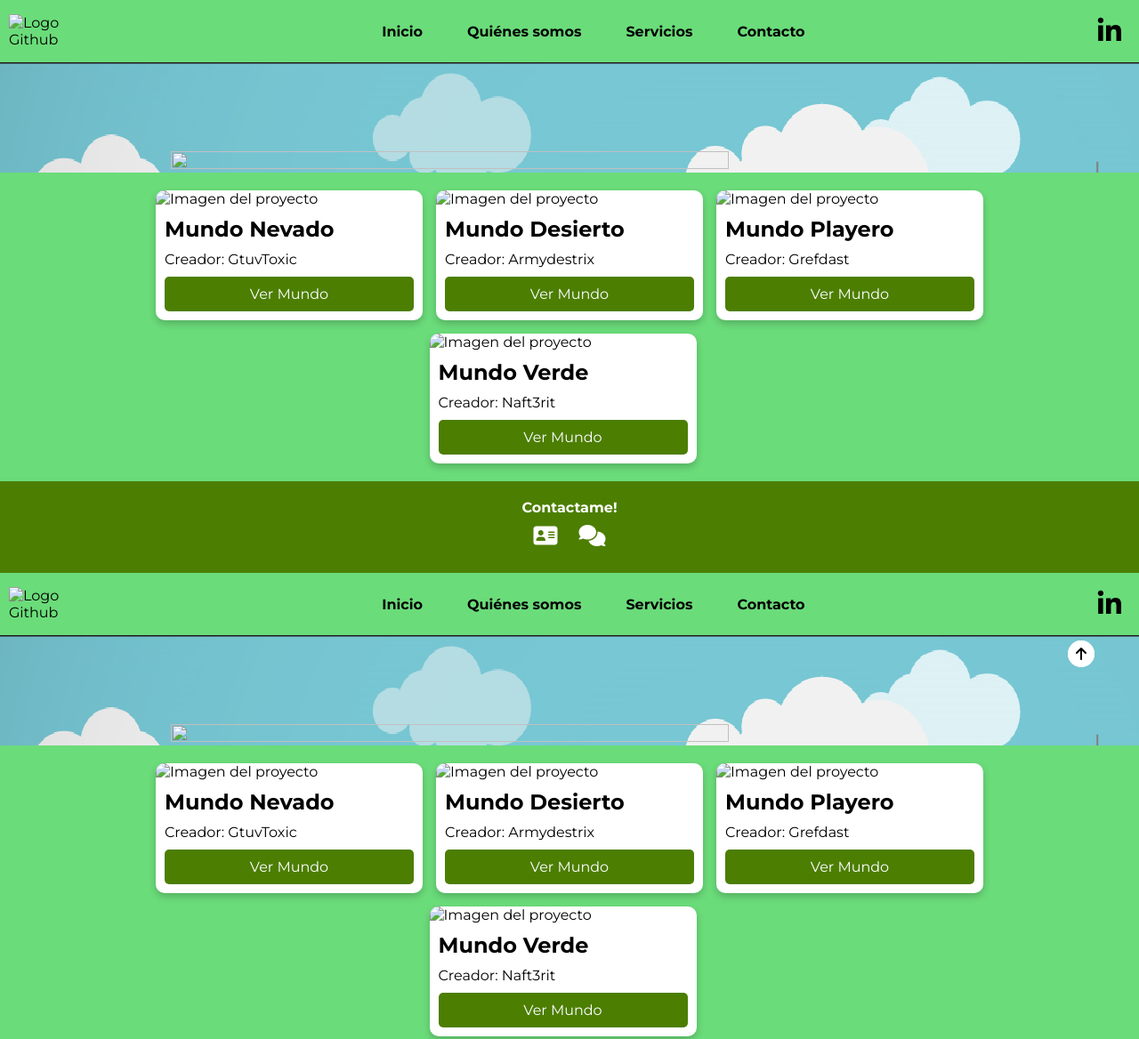
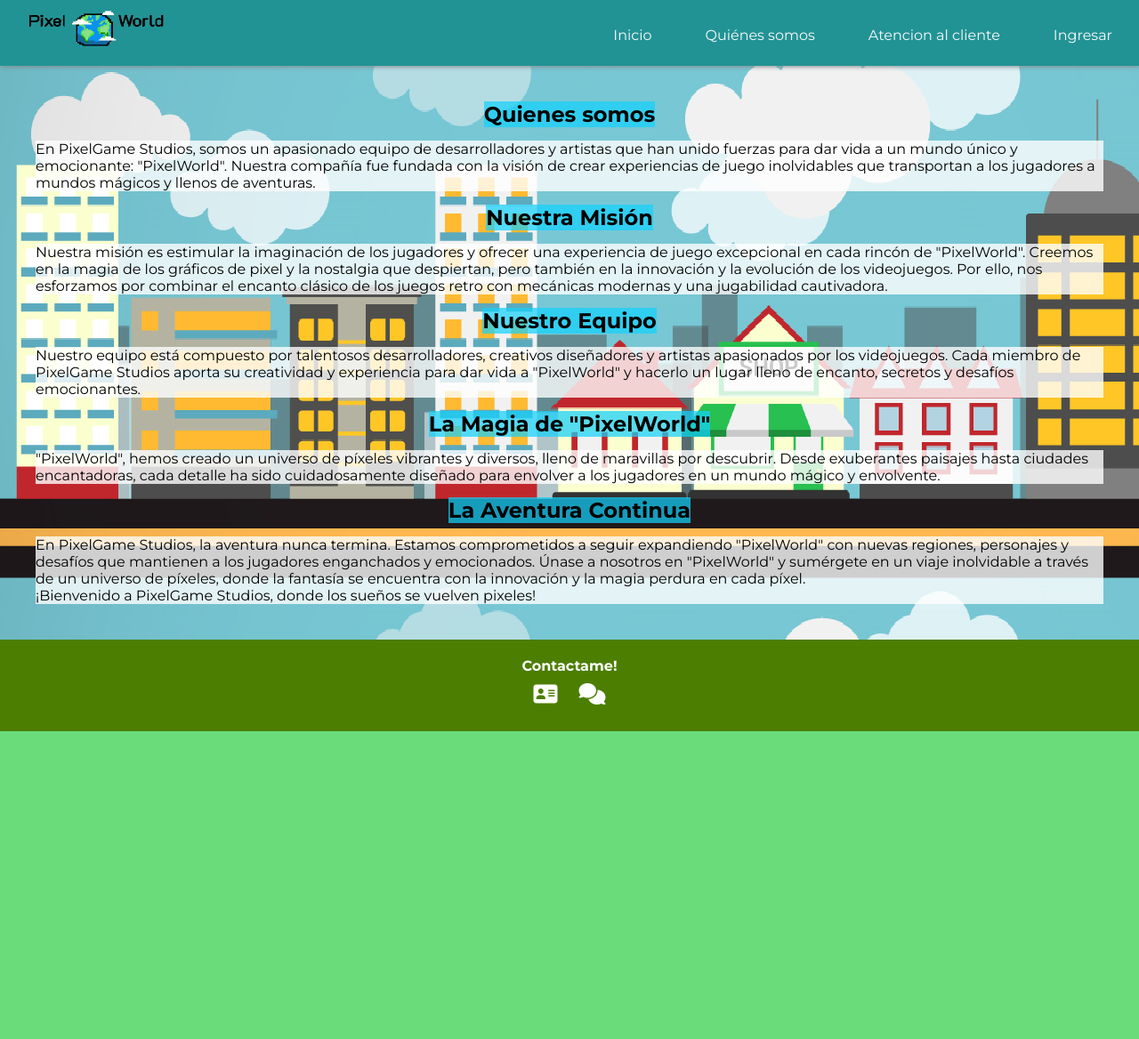
Before and after one commit to FabSpore01/Coderhouse-Miproyecto, a plain HTML site: page pages/somos.html in a window 1280 px wide. Shown: the top 1168 px of the page at 89% size. After the commit the page ends 822 px from the top, so only its background shows below. Drawn offline with Linux system fonts and the light colour scheme; files that its build step writes are made by us from their sources; files whose address does not match are found by name.

Commit message:
finalizado

```diff
--- a/css/header.css
+++ b/css/header.css
@@ -1,56 +1,175 @@
-header{
-    display: flex;
-    justify-content: space-between;
-    align-items: center;
-    padding: 10px;
+@import url("https://fonts.googleapis.com/css2?family=Poppins:wght@400;700&display=swap");
 
-    position: sticky;
-    width: 100%;
-    top: 0px;
-    background-color: var(--color-primario);
-    z-index: 999;
+:root
+{
+    --white: #f9f9f9;
+    --green: #229395;
+    --green-light: #7acbcd;
+    --black: #36383F;
+    --grey: #85888C;
 }
 
-header img.imagenLogoHeader{
-    width: 100px;
+*
+{
+    margin: 0;
+    padding: 0;
+    box-sizing: border-box;
 }
 
-header .navbar{
-    display: flex;
-    gap: 50px;
-    font-weight: 800;
+body
+{
+    font-family: "Poppins", sans-serif;
 }
 
-.navbar a{
-    transition: all 100ms;
+main
+{
+    padding: 20px;
 }
 
-.navbar a:hover{
-    color: var(--color-secundario);
-    padding-bottom: 2px;
-    position: relative;
-    bottom: 2px;
-    border-bottom: 2px var(--color-secundario) solid;
+a
+{
+    text-decoration: none;
 }
 
-header i{
-    font-size: 30px;
-    padding: 10px;
-    transition: all 300m s;
-}
-header i:hover{
-    color: var(--color-secundario);
+ul
+{
+    list-style: none;
 }
 
-.menu{
+.header
+{
+    background-color: var(--green);
+    box-shadow: 1px 1px 5px 0px var(--grey);
+    position: sticky;
+    top: 0;
+    width: 100%;
+}
+
+.logo
+{
+    display: inline-block;
+    color: var(--white);
+    font-size: 60px;
+    height: 70px;
+    width: 200px;
+    margin-left: 10px;
+}
+
+.nav
+{
+    width: 100%;
+    height: 100%;
+    position: fixed;
+    background-color: var(--green);
+    overflow: hidden;
+    max-height: 0;
+    transition: max-height .5s ease-out;
+}
+
+.menu a
+{
+    display: block;
+    padding: 30px;
+    color: var(--white);
+}
+
+.menu a:hover
+{
+    background-color: var(--green-light);
+}
+
+.hamb
+{
+    cursor: pointer;
+    float: right;
+    padding: 40px 20px;
+}
+
+
+.hamb-line
+{
+    background: var(--white);
+    display: block;
+    height: 2px;
+    position: relative;
+    width: 24px;
+
+}
+
+.hamb-line::before,
+.hamb-line::after
+{
+    background: var(--white);
+    content: '';
+    display: block;
+    height: 100%;
+    position: absolute;
+    transition: all .2s ease-out;
+    width: 100%;
+}
+
+.hamb-line::before
+{
+    top: 5px;
+}
+
+.hamb-line::after
+{
+    top: -5px;
+}
+
+.side-menu
+{
     display: none;
 }
 
-@media (max-width: 700px){
-    header .navbar{
+.side-menu:checked ~ nav
+{
+    max-height: 100%;
+}
+
+.side-menu:checked ~ .hamb .hamb-line
+{
+    background: transparent;
+}
+
+.side-menu:checked ~ .hamb .hamb-line::before
+{
+    transform: rotate(-45deg);
+    top:0;
+}
+
+.side-menu:checked ~ .hamb .hamb-line::after
+{
+    transform: rotate(45deg);
+    top:0;
+}
+
+@media (min-width: 768px)
+{
+    .nav
+    {
+        max-height: none;
+        top: 0;
+        position: relative;
+        float: right;
+        width: fit-content;
+        background-color: transparent;
+    }
+
+    .menu li
+    {
+        float: left;
+    }
+
+    .menu a:hover
+    {
+        background-color: transparent;
+        color: var(--green-light)
+    }
+
+    .hamb
+    {
         display: none;
     }
-    .menu{
-        display: inline;
-    }
 }
--- a/css/somos.css
+++ b/css/somos.css
@@ -0,0 +1,11 @@
+.bodysomos{
+    background-image: url(../img/banner.png);
+}
+.h2{
+    text-align: center;
+    background-color: rgba(20, 209, 251, 0.719);
+}
+.p{
+    color: black;
+    background-color: rgba(255, 255, 255, 0.792);
+}
--- a/pages/somos.html
+++ b/pages/somos.html
@@ -16,190 +16,63 @@
         crossorigin="anonymous" referrerpolicy="no-referrer" />
 
     <!-- link favicon -->
-    <link rel="shortcut icon" href="./img/world.png" type="image/x-icon">
+    <link rel="shortcut icon" href="../img/world.png" type="image/x-icon">
 
     <!-- link a css -->
-    <link rel="stylesheet" href="../css/somos.css">
+    <link rel="stylesheet" href="../css/global.css">
 
     <title>Programación web</title>
 </head>
 
-<body>
-    <header>
-        <img src="./img/Mi proyecto (3).png" alt="Logo Github" class="imagenLogoHeader">
-        <nav>
-            <ul class="navbar">
-                <li>
-                    <a href="./index.html">Inicio</a>
-                </li>
-                <li>
-                    <a href="./pages/somos.html">Quiénes somos</a>
-                </li>
-                <li>
-                    <a href="./pages/servicio.html">Servicios</a>
-                </li>
-                <li>
-                    <a href="./pages/atencionalcliente.html">Contacto</a>
-                </li>
+<body class="bodysomos">
+    <header class="header">
+        <a href="../index.html"><img src="../img/Mi proyecto (3).png" alt="Logo Github" class="logo"></a>
+        <input type="checkbox" id="side-menu" class="side-menu">
+        <label for="side-menu" class="hamb"><span class="hamb-line"></span></label>
+        <nav class="nav">
+            <ul class="menu">
+                <li> <a href="../index.html">Inicio</a></li>
+                <li><a href="../pages/somos.html">Quiénes somos</a></li>
+                <li><a target="_blank" href="../pages/atencionalcliente.html">Atencion al cliente</a></li>
+                <li><a href="../pages/user.html">Ingresar</a></li>
             </ul>
-        </nav>
-        <nav> <!-- Etiqueta contenedora general -->
-            <a target="_blank" href="#"><i class="fa-brands fa-linkedin-in"></i></a>
-            <i class="fa-solid fa-bars menu"></i>
         </nav>
     </header>
     <main>
-        <div class="banner">
-            <div class="bannerinfo">
-                <img src="./img/Mi proyecto (3).png" alt="" class="imgbanner">
-            </div>
-        </div>
         <section class="listadoCartas">
-
-            <article class="card">
-                <img src="./img/montaña.png" alt="Imagen del proyecto">
-                <div class="info">
-                    <h2>Mundo Nevado</h2>
-                    <p>Creador: GtuvToxic</p>
-                    <a href="./pages/mundonevado.html" class="button">Ver Mundo</a>
-                </div>
-            </article>
-            <article class="card">
-                <img src="./img/desierto.png" alt="Imagen del proyecto">
-                <div class="info">
-                    <h2>Mundo Desierto</h2>
-                    <p>Creador: Armydestrix</p>
-                    <a href="/pages/mundootoño.html" class="button">Ver Mundo</a>
-                </div>
-            </article>
-            <article class="card">
-                <img src="./img/playa.png" alt="Imagen del proyecto">
-                <div class="info">
-                    <h2>Mundo Playero</h2>
-                    <p>Creador: Grefdast</p>
-                    <a href="/pages/mundoplayero.html" class="button">Ver Mundo</a>
-                </div>
-            </article>
-            <article class="card">
-                <img src="./img/imgmontaña.png" alt="Imagen del proyecto">
-                <div class="info">
-                    <h2>Mundo Verde</h2>
-                    <p>Creador: Naft3rit</p>
-                    <a href="/pages/mundoverde.html" class="button">Ver Mundo</a>
-                </div>
-            </article>
-            <a href="#top"><i class="fa-solid fa-arrow-up fa-beat arrow-top"></i></a>
+            <h2 class="h2">Quienes somos</h2>
+            <p class="p">
+                En PixelGame Studios, somos un apasionado equipo de desarrolladores y artistas que han unido fuerzas para dar
+                vida a un mundo único y emocionante: "PixelWorld". Nuestra compañía fue fundada con la visión de crear
+                experiencias de juego inolvidables que transportan a los jugadores a mundos mágicos y llenos de aventuras.</p>
+            <h2 class="h2">Nuestra Misión</h2>
+            <p class="p">Nuestra misión es estimular la imaginación de los jugadores y ofrecer una experiencia de juego
+                excepcional en cada rincón de "PixelWorld". Creemos en la magia de los gráficos de pixel y la nostalgia que
+                despiertan, pero también en la innovación y la evolución de los videojuegos. Por ello, nos esforzamos por
+                combinar el encanto clásico de los juegos retro con mecánicas modernas y una jugabilidad cautivadora.</p>
+            <h2 class="h2">Nuestro Equipo</h2>
+            <p class="p">Nuestro equipo está compuesto por talentosos desarrolladores, creativos diseñadores y artistas
+                apasionados por los videojuegos. Cada miembro de PixelGame Studios aporta su creatividad y experiencia para dar
+                vida a "PixelWorld" y hacerlo un lugar lleno de encanto, secretos y desafíos emocionantes.</p>
+            <h2 class="h2">La Magia de "PixelWorld"</h2>
+            <p class="p">"PixelWorld", hemos creado un universo de píxeles vibrantes y diversos, lleno de maravillas por
+                descubrir. Desde exuberantes paisajes hasta ciudades encantadoras, cada detalle ha sido cuidadosamente diseñado
+                para envolver a los jugadores en un mundo mágico y envolvente.</p>
+            <h2 class="h2">La Aventura Continua</h2>
+            <p class="p">En PixelGame Studios, la aventura nunca termina. Estamos comprometidos a seguir expandiendo
+                "PixelWorld" con nuevas regiones, personajes y desafíos que mantienen a los jugadores enganchados y emocionados.
+                Únase a nosotros en "PixelWorld" y sumérgete en un viaje inolvidable a través de un universo de píxeles, donde
+                la fantasía se encuentra con la innovación y la magia perdura en cada píxel.
+                <br>
+                ¡Bienvenido a PixelGame Studios, donde los sueños se vuelven pixeles!
+            </p>
         </section>
-
     </main>
     <footer>
         <p>Contactame!</p>
         <nav> <!-- Etiqueta contenedora general -->
-            <a target="_blank" href="#"><i style="font-size:24px" class="fa">&#xf2bb;</i></a>
-            <a href="./pages/atencionalcliente.html"><i style="font-size:24px" class="fa">&#xf0e6;</i></a>
-        </nav>
-    </footer>
-</body>
-
-<!DOCTYPE html>
-<html lang="en">
-
-<head>
-    <meta charset="UTF-8">
-    <meta name="viewport" content="width=device-width, initial-scale=1.0">
-
-    <!-- link a google font -->
-    <link rel="preconnect" href="https://fonts.googleapis.com">
-    <link rel="preconnect" href="https://fonts.gstatic.com" crossorigin>
-    <link href="https://fonts.googleapis.com/css2?family=Montserrat:wght@300;400;700&display=swap" rel="stylesheet">
-
-    <!-- link a fontawesome -->
-    <link rel="stylesheet" href="https://cdnjs.cloudflare.com/ajax/libs/font-awesome/6.4.0/css/all.min.css"
-        integrity="sha512-iecdLmaskl7CVkqkXNQ/ZH/XLlvWZOJyj7Yy7tcenmpD1ypASozpmT/E0iPtmFIB46ZmdtAc9eNBvH0H/ZpiBw=="
-        crossorigin="anonymous" referrerpolicy="no-referrer" />
-
-    <!-- link favicon -->
-    <link rel="shortcut icon" href="./img/world.png" type="image/x-icon">
-
-    <!-- link a css -->
-    <link rel="stylesheet" href="./css/global.css">
-
-    <title>Programación web</title>
-</head>
-
-<body>
-    <header>
-        <img src="./img/Mi proyecto (3).png" alt="Logo Github" class="imagenLogoHeader">
-        <nav>
-            <ul class="navbar">
-                <li>
-                    <a href="./index.html">Inicio</a>
-                </li>
-                <li>
-                    <a href="./pages/somos.html">Quiénes somos</a>
-                </li>
-                <li>
-                    <a href="./pages/servicio.html">Servicios</a>
-                </li>
-                <li>
-                    <a href="./pages/atencionalcliente.html">Contacto</a>
-                </li>
-            </ul>
-        </nav>
-        <nav> <!-- Etiqueta contenedora general -->
-            <a target="_blank" href="#"><i class="fa-brands fa-linkedin-in"></i></a>
-            <i class="fa-solid fa-bars menu"></i>
-        </nav>
-    </header>
-    <main>
-        <div class="banner">
-            <div class="bannerinfo">
-                <img src="./img/Mi proyecto (3).png" alt="" class="imgbanner">
-            </div>
-        </div>
-        <section class="listadoCartas">
-
-            <article class="card">
-                <img src="./img/montaña.png" alt="Imagen del proyecto">
-                <div class="info">
-                    <h2>Mundo Nevado</h2>
-                    <p>Creador: GtuvToxic</p>
-                    <a href="./pages/mundonevado.html" class="button">Ver Mundo</a>
-                </div>
-            </article>
-            <article class="card">
-                <img src="./img/desierto.png" alt="Imagen del proyecto">
-                <div class="info">
-                    <h2>Mundo Desierto</h2>
-                    <p>Creador: Armydestrix</p>
-                    <a href="/pages/mundootoño.html" class="button">Ver Mundo</a>
-                </div>
-            </article>
-            <article class="card">
-                <img src="./img/playa.png" alt="Imagen del proyecto">
-                <div class="info">
-                    <h2>Mundo Playero</h2>
-                    <p>Creador: Grefdast</p>
-                    <a href="/pages/mundoplayero.html" class="button">Ver Mundo</a>
-                </div>
-            </article>
-            <article class="card">
-                <img src="./img/imgmontaña.png" alt="Imagen del proyecto">
-                <div class="info">
-                    <h2>Mundo Verde</h2>
-                    <p>Creador: Naft3rit</p>
-                    <a href="/pages/mundoverde.html" class="button">Ver Mundo</a>
-                </div>
-            </article>
-            <a href="#top"><i class="fa-solid fa-arrow-up fa-beat arrow-top"></i></a>
-        </section>
-
-    </main>
-    <footer>
-        <p>Contactame!</p>
-        <nav> <!-- Etiqueta contenedora general -->
-            <a target="_blank" href="#"><i style="font-size:24px" class="fa">&#xf2bb;</i></a>
-            <a href="./pages/atencionalcliente.html"><i style="font-size:24px" class="fa">&#xf0e6;</i></a>
+            <a target="_blank" href="../pages/user.html"><i style="font-size:24px" class="fa">&#xf2bb;</i></a>
+            <a target="_blank" href="../pages/atencionalcliente.html"><i style="font-size:24px" class="fa">&#xf0e6;</i></a>
         </nav>
     </footer>
 </body>
```
Also changed, not shown: index.html (+11 -21 lines), pages/mundonevado.html (+10 -21 lines).
